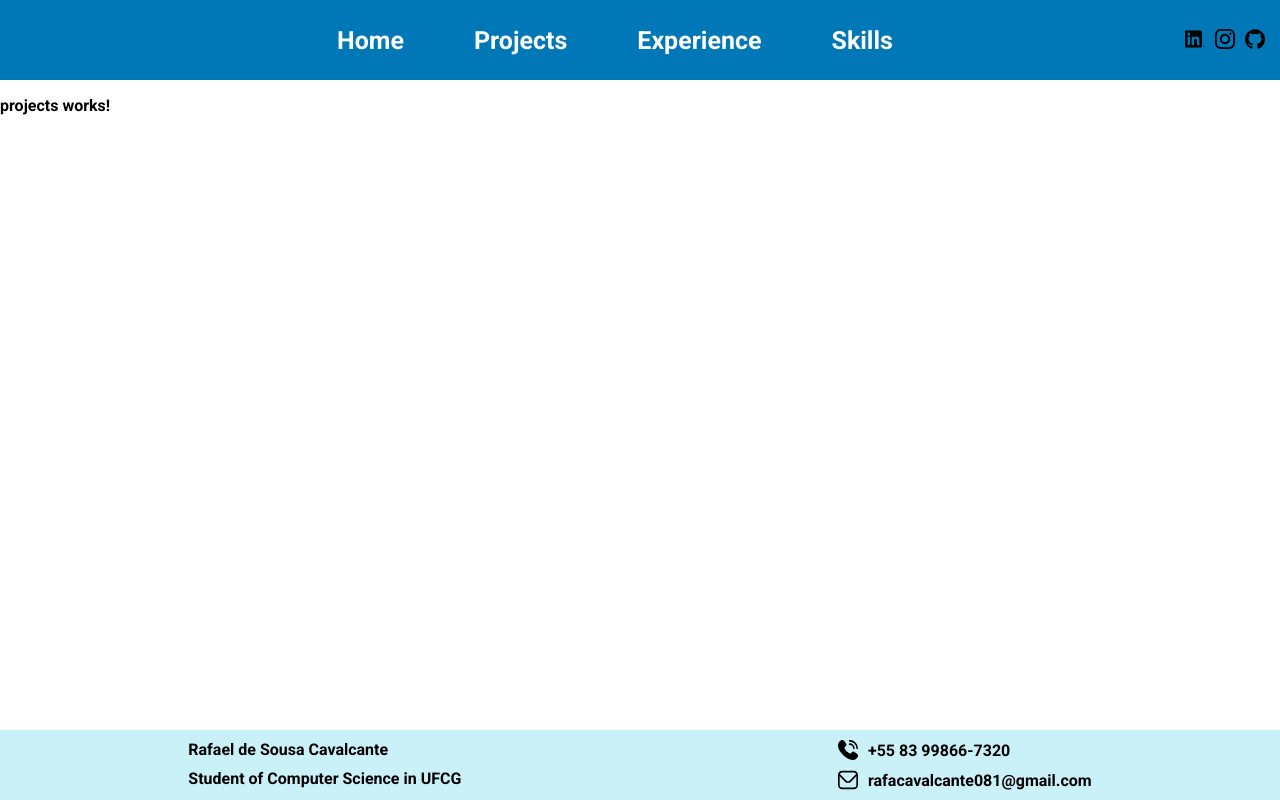
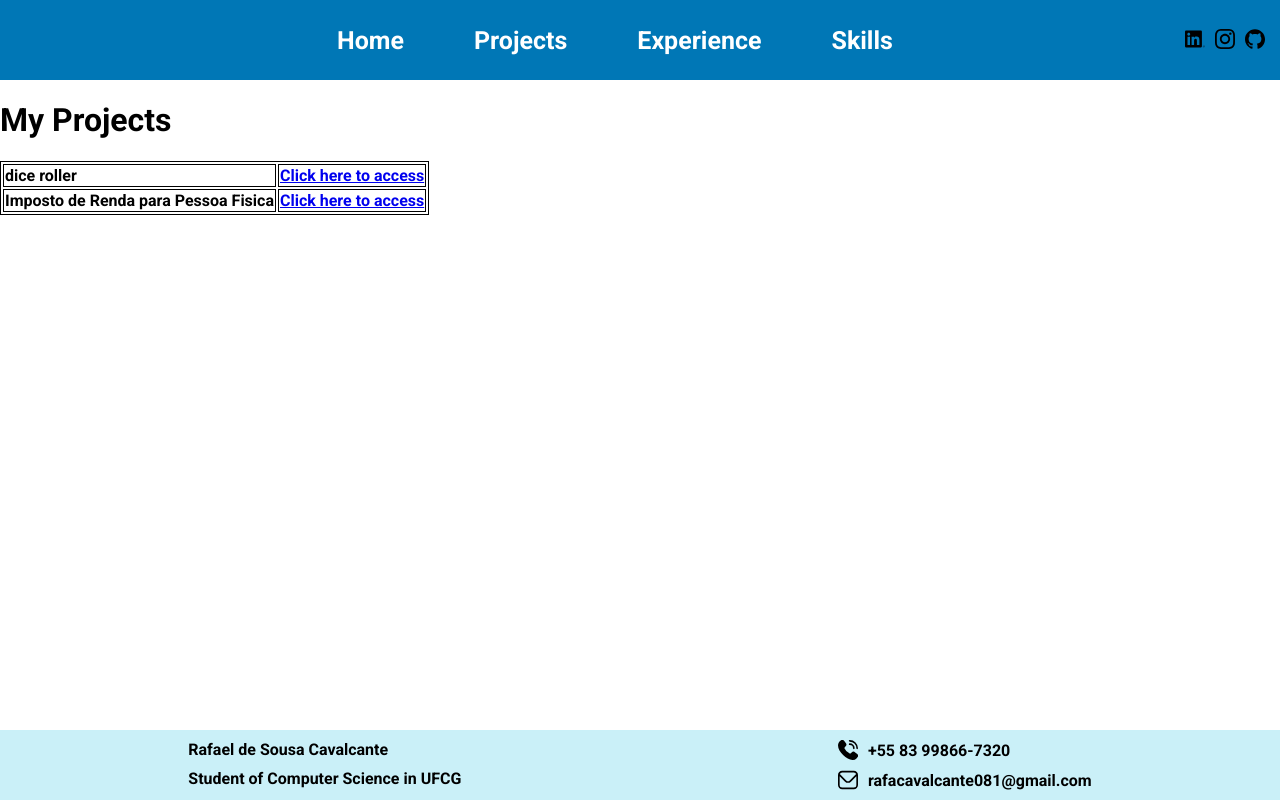
Before and after one commit to Rafael81716/Portfolio, an Angular app: page /projects in a window 1280 px wide. Built offline with nearby package versions, Linux system fonts and the light colour scheme.

Commit message:
Starting projects-content

```diff
--- a/src/app/app.module.ts
+++ b/src/app/app.module.ts
@@ -11,6 +11,7 @@ import { ExperienceComponent } from './views/experience/experience.component';
 import { SkillsComponent } from './views/skills/skills.component';
 import { MainPhotoComponent } from './components/home/main-photo/main-photo.component';
 import { AboutMeComponent } from './components/home/about-me/about-me.component';
+import { ProjectsContentComponent } from './components/projects/projects-content/projects-content.component';
 
 @NgModule({
   declarations: [
@@ -23,6 +24,7 @@ import { AboutMeComponent } from './components/home/about-me/about-me.component'
     SkillsComponent,
     MainPhotoComponent,
     AboutMeComponent,
+    ProjectsContentComponent,
   ],
   imports: [
     BrowserModule,
--- a/src/app/components/home/about-me/about-me.component.html
+++ b/src/app/components/home/about-me/about-me.component.html
@@ -10,9 +10,6 @@
             I am {{age}} years old and I want to become a fullstack developer in IT.
         </li>
         <li>
-            I was born in Serra Branca, a city in the state of Paraíba, Brazil.
-        </li>
-        <li>
             At the age of 16, I went to United Kingdom to a exchange program called "Gira Mundo",
             organized by the government of the state of Paraíba for a periody of 4 months.
         </li>
--- /dev/null
+++ b/src/app/components/projects/projects-content/projects-content.component.css
@@ -0,0 +1,3 @@
+table, th, td {
+    border:1px solid black;
+  }
--- /dev/null
+++ b/src/app/components/projects/projects-content/projects-content.component.html
@@ -0,0 +1,12 @@
+<h1>My Projects</h1>
+
+<table >
+    <tr>
+        <td>dice roller</td>
+        <td><a href="https://github.com/Rafael81716/dice-roller" target="_blank">Click here to access</a></td>
+    </tr>
+    <tr>
+        <td>Imposto de Renda para Pessoa Fisica</td>
+        <td><a href="https://github.com/Rafael81716/Imposto-de-renda-para-pessoa-fisica" target="_blank">Click here to access</a></td>
+    </tr>
+</table>
--- a/src/app/views/projects/projects.component.html
+++ b/src/app/views/projects/projects.component.html
@@ -1 +1 @@
-<p>projects works!</p>
+<app-projects-content></app-projects-content>
```
Also changed, not shown: src/app/components/projects/projects-content/projects-content.component.ts (added, +10 -0 lines).
